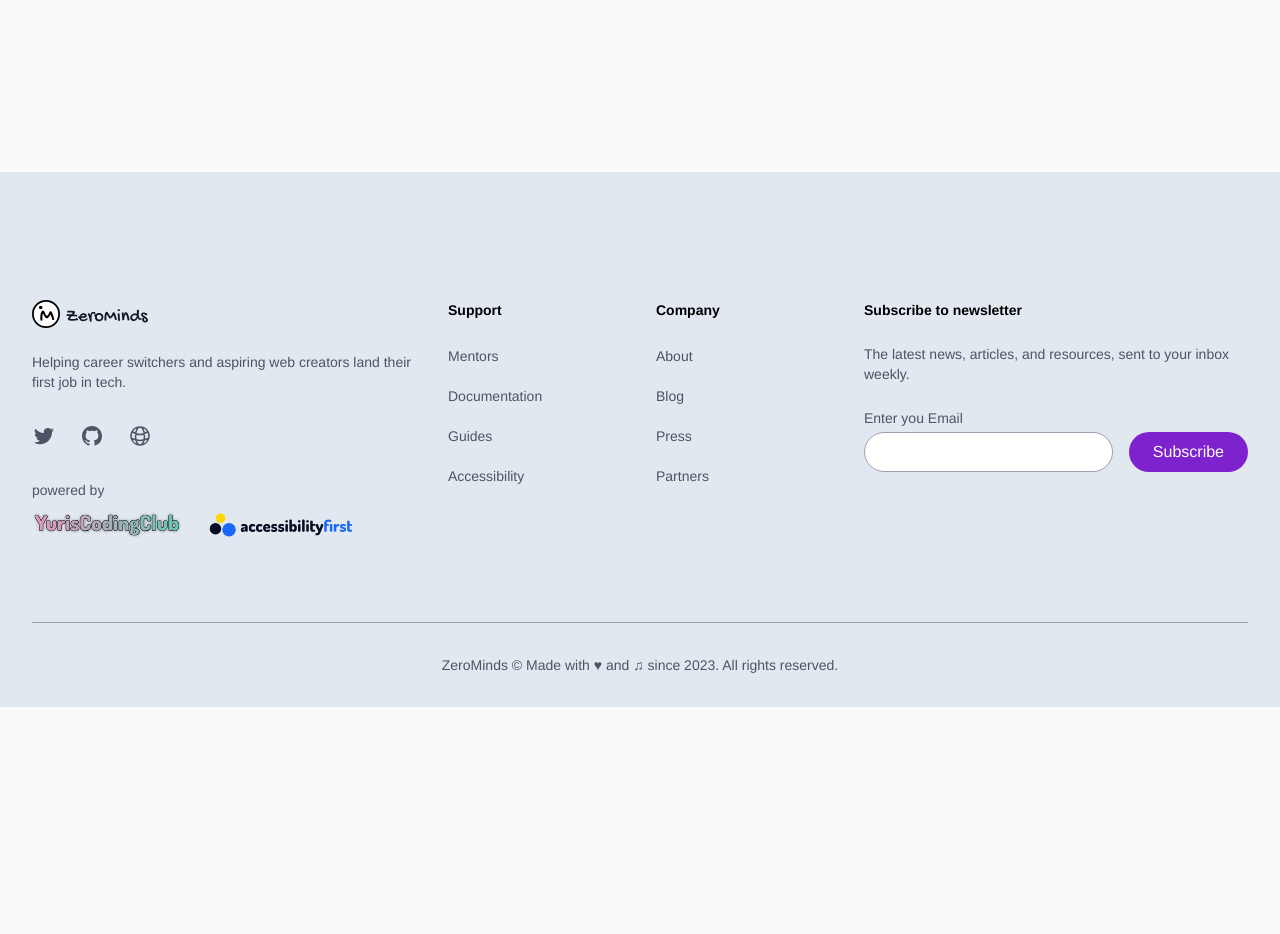
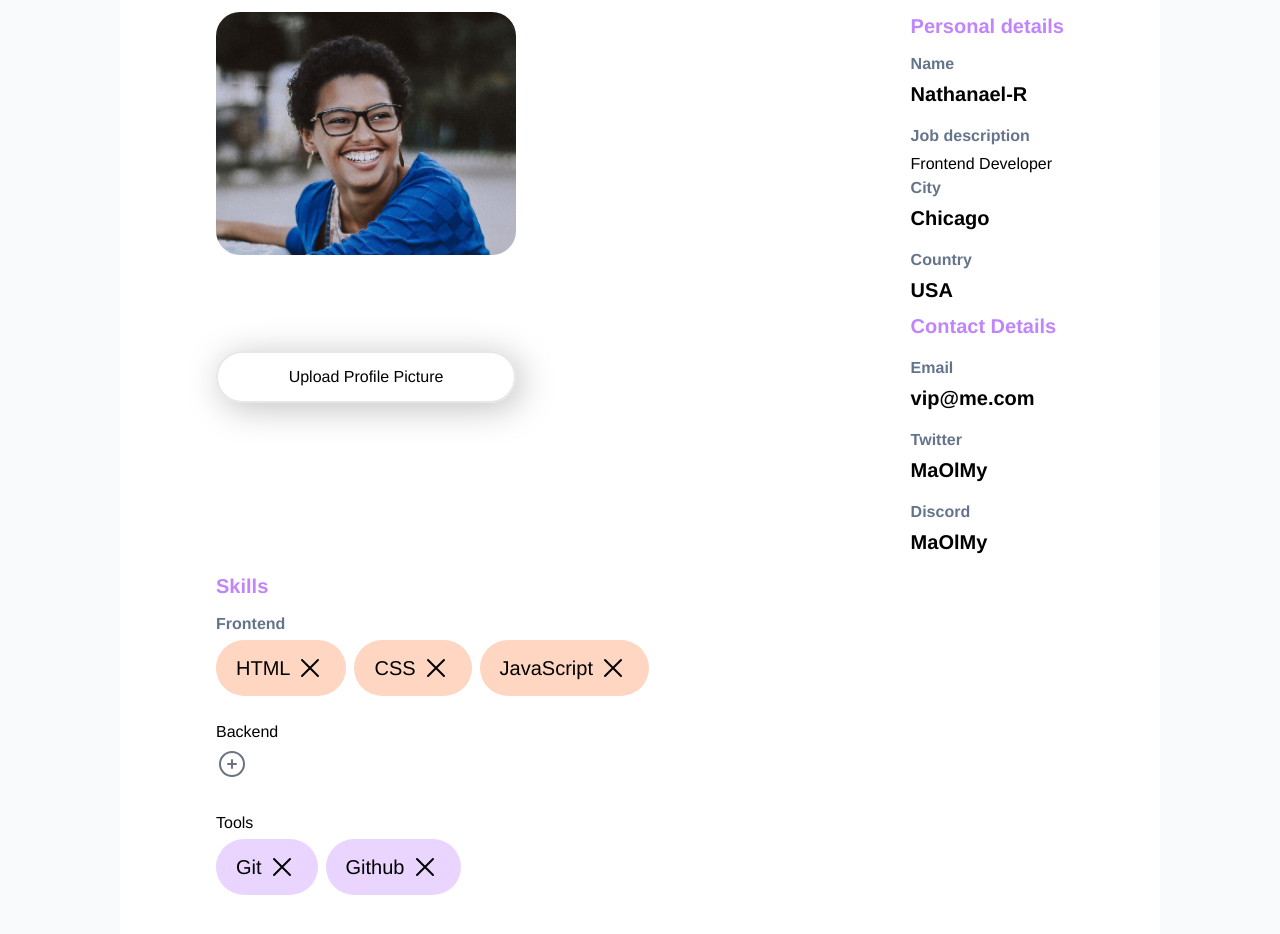
Before and after one commit to YurisCodingClub/zero-minds, a Next.js app: page /gallery in a window 1280 px wide. Shown: the part 1560-2494 px from the top of the page. Before the commit the page ends 2267 px from the top, so only its background shows below. Built offline with nearby package versions, Linux system fonts and the light colour scheme.

Commit message:
Created basic component view

```diff
--- a/package.json
+++ b/package.json
@@ -40,7 +40,7 @@
     "@types/node": "18.15.11",
     "@types/react": "18.0.35",
     "@types/react-dom": "18.0.11",
-    "next": "13.3.0",
+    "next": "13.5.4",
     "react": "18.2.0",
     "react-dom": "18.2.0",
     "typescript": "5.0.4"
--- a/src/app/gallery/page.tsx
+++ b/src/app/gallery/page.tsx
@@ -1,4 +1,5 @@
 import { TabsGallery } from "@/components";
+import UserAccount from "@/components/UserAccount";
 
 export default function Gallery() {
   return (
@@ -12,6 +13,7 @@ export default function Gallery() {
             </p>
           </div>
           <TabsGallery />
+          <UserAccount />
         </div>
       </div>
     </main>
--- /dev/null
+++ b/src/app/user-account/layout.tsx
@@ -0,0 +1,15 @@
+import { Footer, Header } from "@/components";
+
+export default function HowItWorksLayout({
+  children,
+}: {
+  children: React.ReactNode;
+}) {
+  return (
+    <div>
+      <Header />
+      {children}
+      <Footer />
+    </div>
+  );
+}
--- /dev/null
+++ b/src/components/UserAccount.tsx
@@ -0,0 +1,116 @@
+"use client";
+
+import Image from "next/image";
+import { XMarkIcon, PlusCircleIcon } from "@heroicons/react/24/outline";
+
+const Frontend = [
+  {
+    id: 1,
+    text: "HTML",
+  },
+  {
+    id: 2,
+    text: "CSS",
+  },
+  {
+    id: 3,
+    text: "JavaScript",
+  },
+];
+const Tools = [
+  {
+    id: 1,
+    text: "Git",
+  },
+  {
+    id: 2,
+    text: "Github",
+  },
+];
+export default function UserAccount() {
+  return (
+    <div className="w-full py-16 bg-white px-24">
+      <div className="flex flex-wrap justify-between">
+        <div>
+          <Image
+            src="/profile.jpg"
+            alt=""
+            width="300"
+            height="900"
+            className="rounded-3xl mb-24"
+          />
+          <button className="rounded-full w-full border-2 py-3 shadow-[rgba(0,_0,_0,_0.25)_5px_5px_35px]">
+            Upload Profile Picture
+          </button>
+        </div>
+        <div>
+          <h3 className="text-purple-400 font-semibold mb-3 text-xl">
+            Personal details
+          </h3>
+          <p className="text-slate-500 font-semibold mb-1">Name</p>
+          <p className="font-semibold mb-4 text-xl">Nathanael-R</p>
+          <p className="text-slate-500 font-semibold mb-1">Job description</p>
+          <p>Frontend Developer</p>
+          <p className="text-slate-500 font-semibold mb-1">City</p>
+          <p className="font-semibold mb-4 text-xl">Chicago</p>
+          <p className="text-slate-500 font-semibold mb-1">Country</p>
+          <p className="font-semibold mb-2 text-xl">USA</p>
+          <p className="text-purple-400 font-semibold mb-4 text-xl">
+            Contact Details
+          </p>
+          <p className="text-slate-500 font-semibold mb-1">Email</p>
+          <p className="font-semibold mb-4 text-xl">vip@me.com</p>
+          <p className="text-slate-500 font-semibold mb-1">Twitter</p>
+          <p className="font-semibold mb-4 text-xl">MaOlMy</p>
+          <p className="text-slate-500 font-semibold mb-1">Discord</p>
+          <p className="font-semibold mb-4 text-xl">MaOlMy</p>
+        </div>
+        <div>
+          <h3 className="text-purple-400 font-semibold mb-3 text-xl">Skills</h3>
+          <div className="mb-6">
+            <p className="text-slate-500 font-semibold mb-1">Frontend</p>
+            <div className="flex flex-wrap gap-2">
+              {Frontend.map((skill) => {
+                return (
+                  <div
+                    className="bg-[#FED6C2] rounded-full flex items-center gap-1 py-3 px-5"
+                    key={skill.id}
+                  >
+                    <p className="text-xl">{skill.text}</p>
+                    <button type="button">
+                      <XMarkIcon className="h-8 w-8 hover:text-red-600" />
+                    </button>
+                  </div>
+                );
+              })}
+            </div>
+          </div>
+          <div className="mb-6">
+            <p className="mb-1">Backend</p>
+            <button>
+              <PlusCircleIcon className="h-8 w-8 text-gray-500" />
+            </button>
+          </div>
+          <div className="mb-6">
+            <p className="mb-1">Tools</p>
+            <div className="flex flex-wrap gap-2">
+              {Tools.map((tool) => {
+                return (
+                  <div
+                    className="bg-purple-200 rounded-full flex items-center gap-1 py-3 px-5"
+                    key={tool.id}
+                  >
+                    <p className="text-xl">{tool.text}</p>
+                    <button type="button">
+                      <XMarkIcon className="h-8 w-8 hover:text-red-600" />
+                    </button>
+                  </div>
+                );
+              })}
+            </div>
+          </div>
+        </div>
+      </div>
+    </div>
+  );
+}
```
Also changed, not shown: public/profile.jpg (added), src/app/user-account/page.tsx (added), 1 other file (tests, documents, lock files or other folders).
